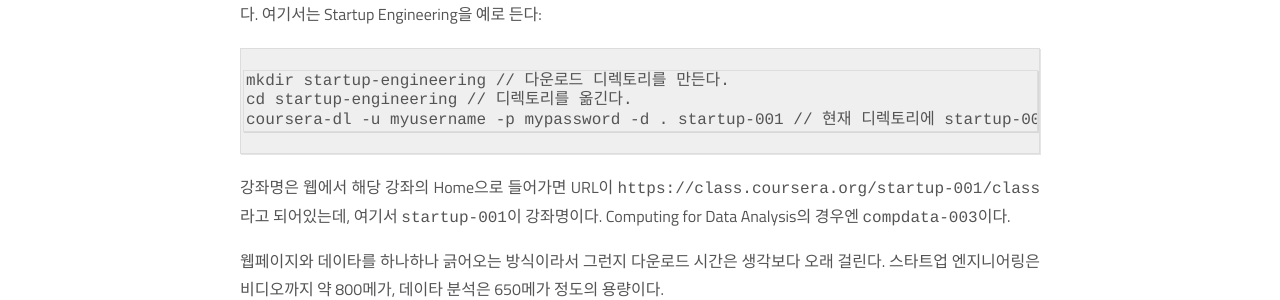
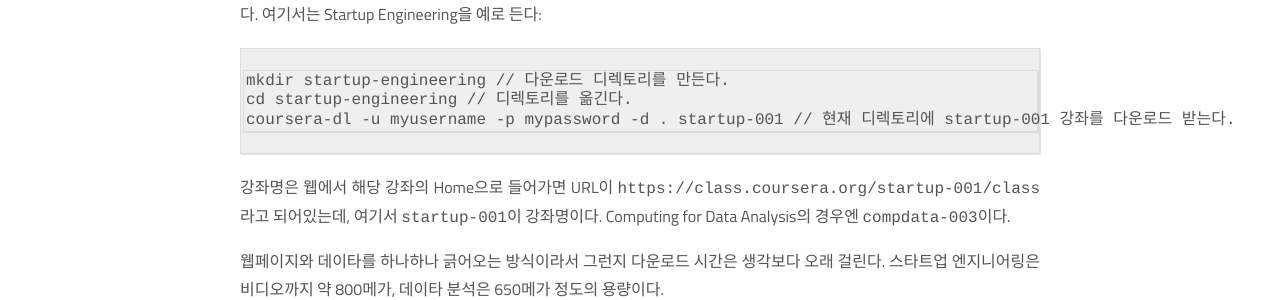
Before and after one commit to nolboo/nolboo.github.io, a Jekyll site: the page built from _posts/2013-11-15-coursera-download.markdown, in a window 1280 px wide. Shown: the part 1213-1513 px from the top of the page. Built offline with Jekyll 4.4.1, drawn with Linux system fonts in a browser that asks for light colours; Markdown is read by kramdown in place of the engine named in the settings; comment, search, counter and statistics services are not loaded.

Commit message:
delete overflow: hidden;

```diff
--- a/css/site.css
+++ b/css/site.css
@@ -359,23 +359,9 @@
   max-width: 100%;
 }
 
-h2 .french-flag {
-  vertical-align: -10%;
-  margin-left: 0.2em;
-}
-
-.suggest-translate {
-  font-style: italic;
-}
-
 .gist {
   font-size: 0.8em !important;
   line-height: 140% !important;
-}
-
-.book-me {
-  float: right;
-  margin-top: -3px;
 }
 
 @media (max-width: 420px) {
--- a/css/syntax.css
+++ b/css/syntax.css
@@ -8,7 +8,7 @@
   -webkit-box-shadow: 1px 1px rgba(0,0,0,0.1);
   /*box-shadow: 1px 1px rgba(0,0,0,0.1);*/
   margin: 20px 0 20px 0;
-  overflow: hidden;
+  /*overflow: hidden;*/
   line-height: 140%;
 }
 
```
Also changed, not shown: 2 other files.
